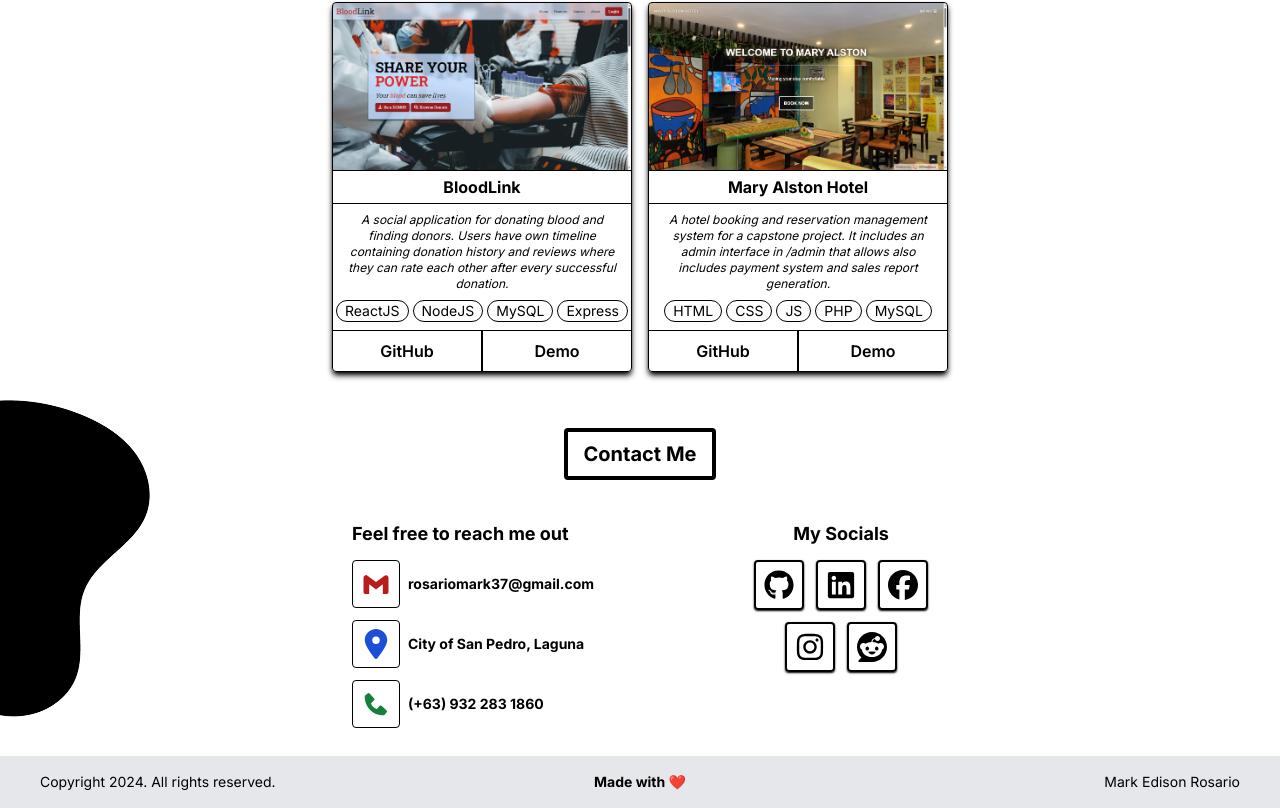
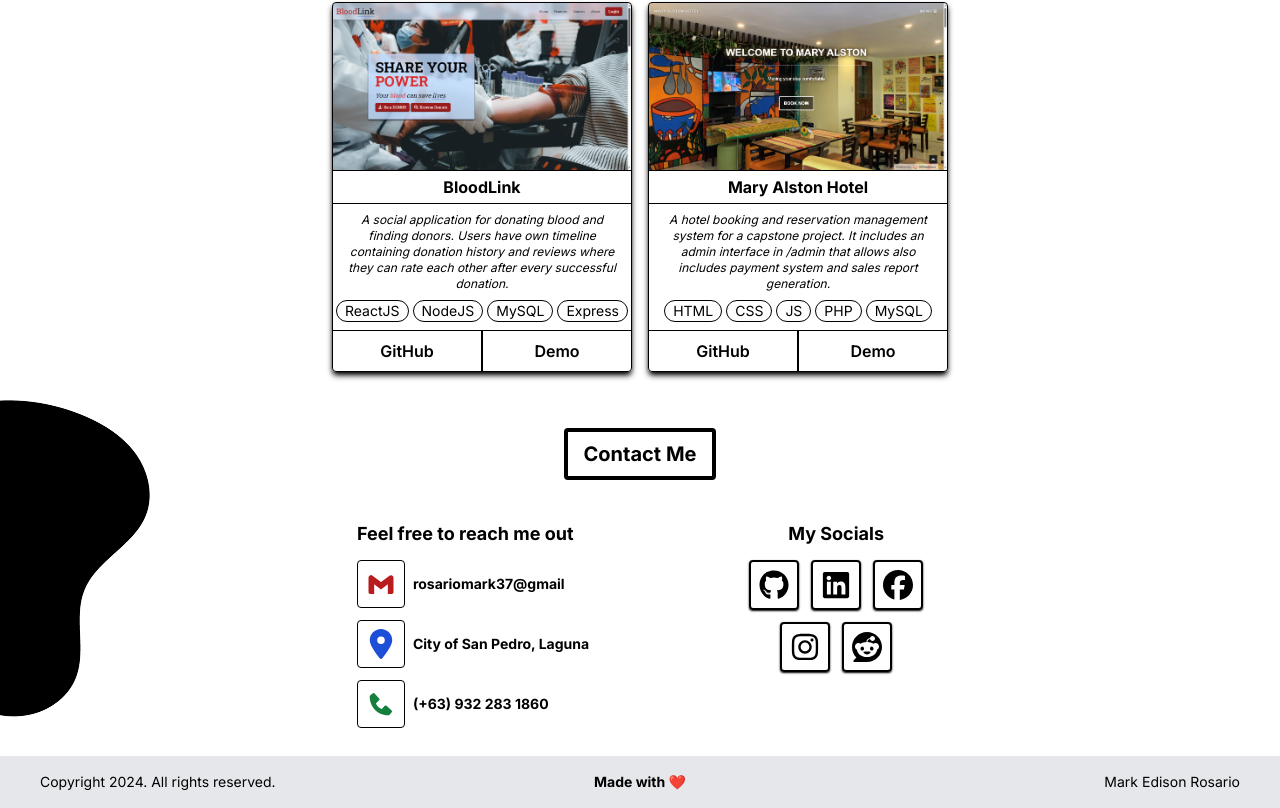
Before and after one commit to Mrrked/Portfolio-MrYious, a Next.js app: page / in a window 1280 px wide. Shown: the part 2383-3191 px from the top of the page. Built offline with nearby package versions, Linux system fonts and the light colour scheme.

Commit message:
feat: update data

```diff
--- a/src/app/_data/data.ts
+++ b/src/app/_data/data.ts
@@ -108,7 +108,7 @@ export const MyData = {
         // }
    ],
     contact: {
-        email:      "rosariomark37@gmail.com",
+        email:      "rosariomark37@gmail",
         address:    "City of San Pedro, Laguna",
         phone:      "(+63) 932 283 1860",
         socials: {
```
